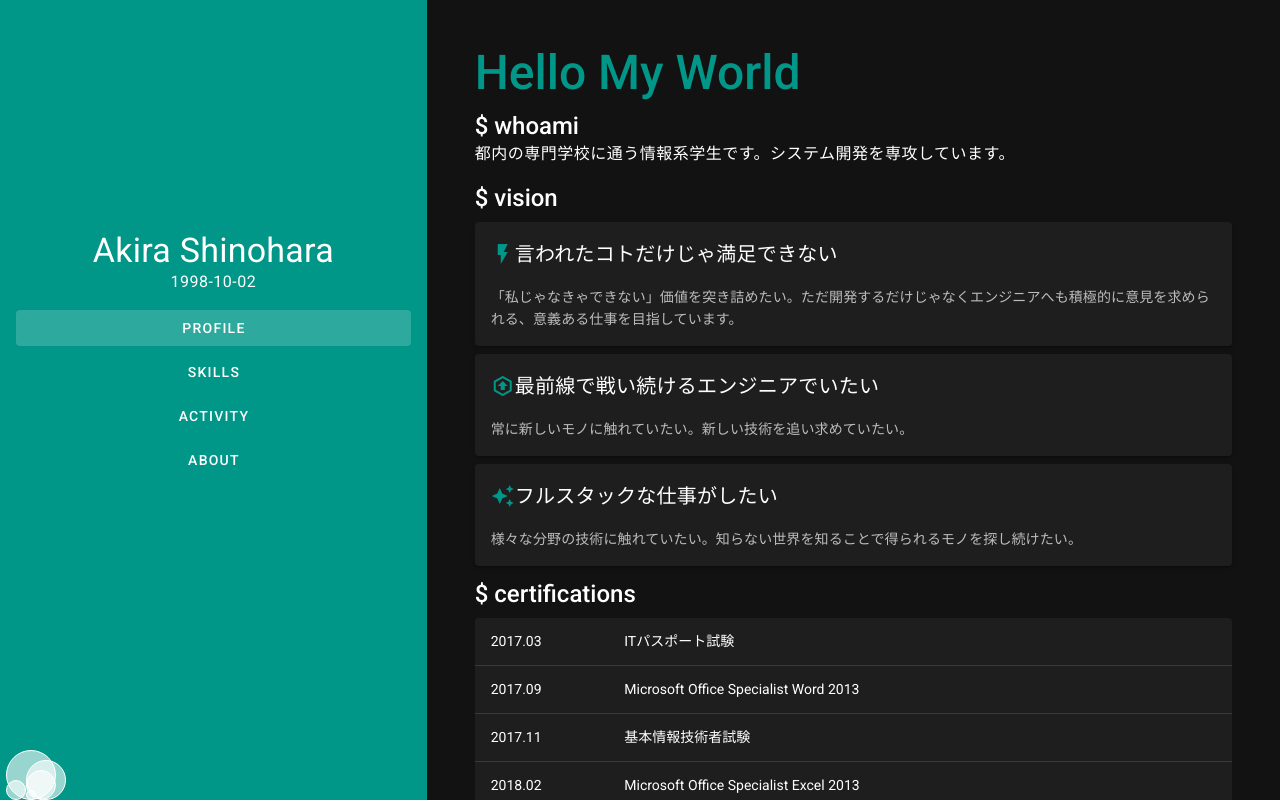
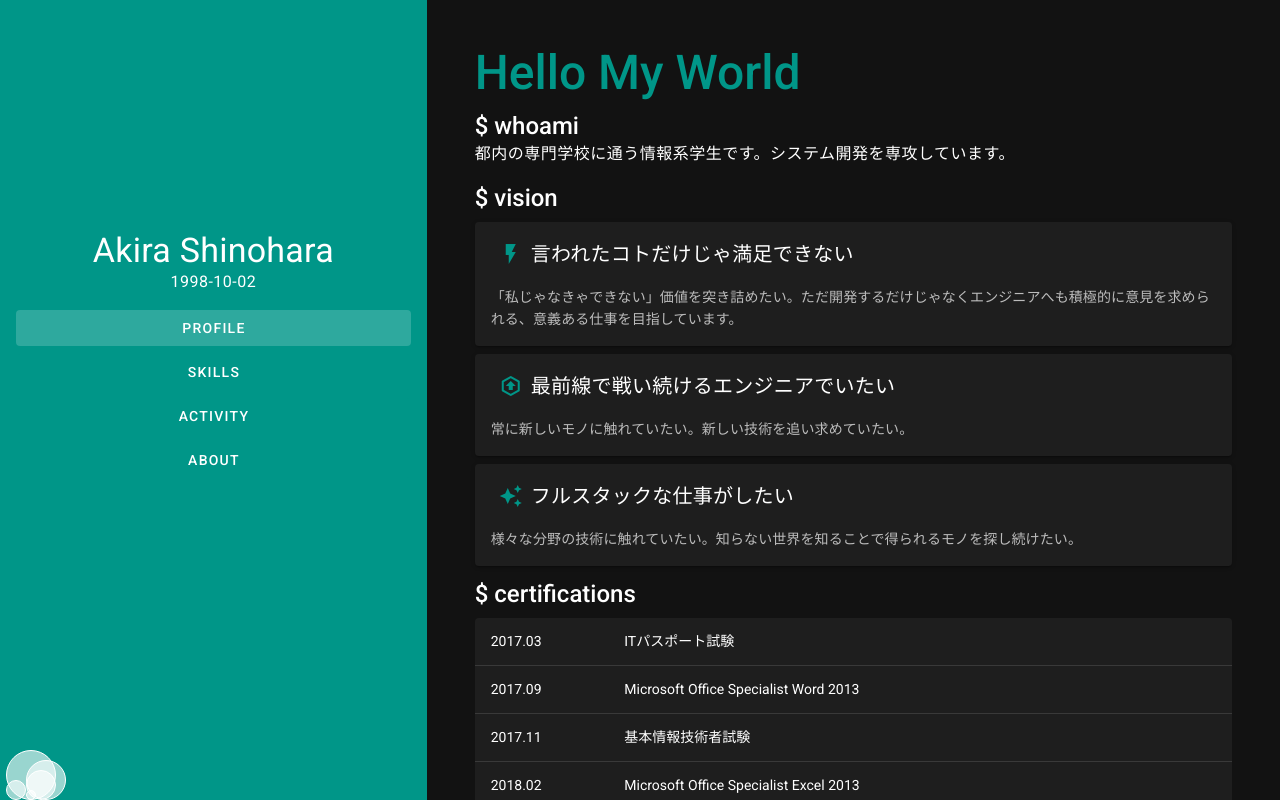
Before and after one commit to s10akir/portfolio.mojamoja.work, a Vue app: page / in a window 1280 px wide. Built offline with nearby package versions, Linux system fonts and the light colour scheme.

Commit message:
[change] icon margin

```diff
--- a/src/views/Profile.vue
+++ b/src/views/Profile.vue
@@ -14,7 +14,7 @@
         :key="vision.id"
         class="my-2"
         >
-        <v-card-title><v-icon color="teal">{{ vision.icon }}</v-icon>{{ vision.title }}</v-card-title>
+        <v-card-title><v-icon color="teal" class="mx-2">{{ vision.icon }}</v-icon>{{ vision.title }}</v-card-title>
         <v-card-text>{{ vision.text }}</v-card-text>
       </v-card>
     </div>
```
